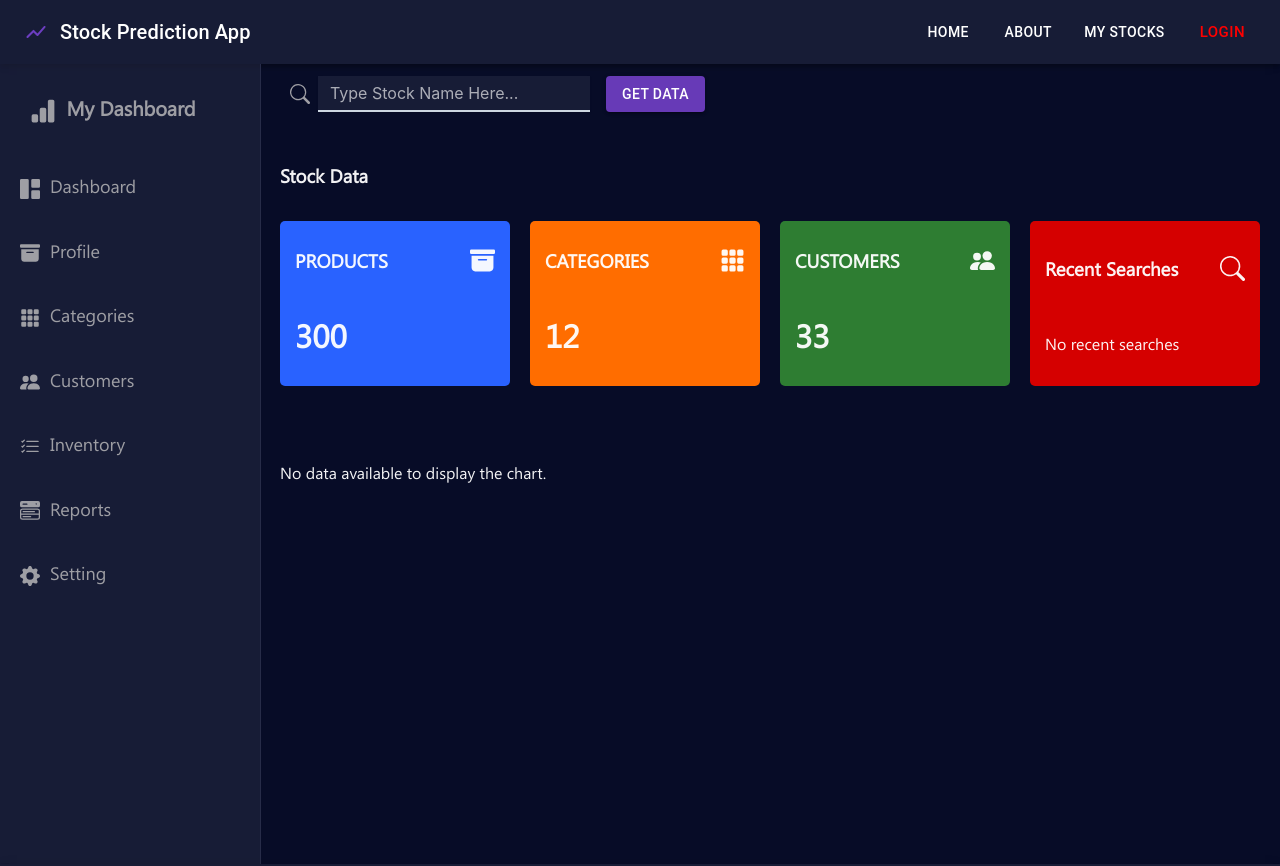
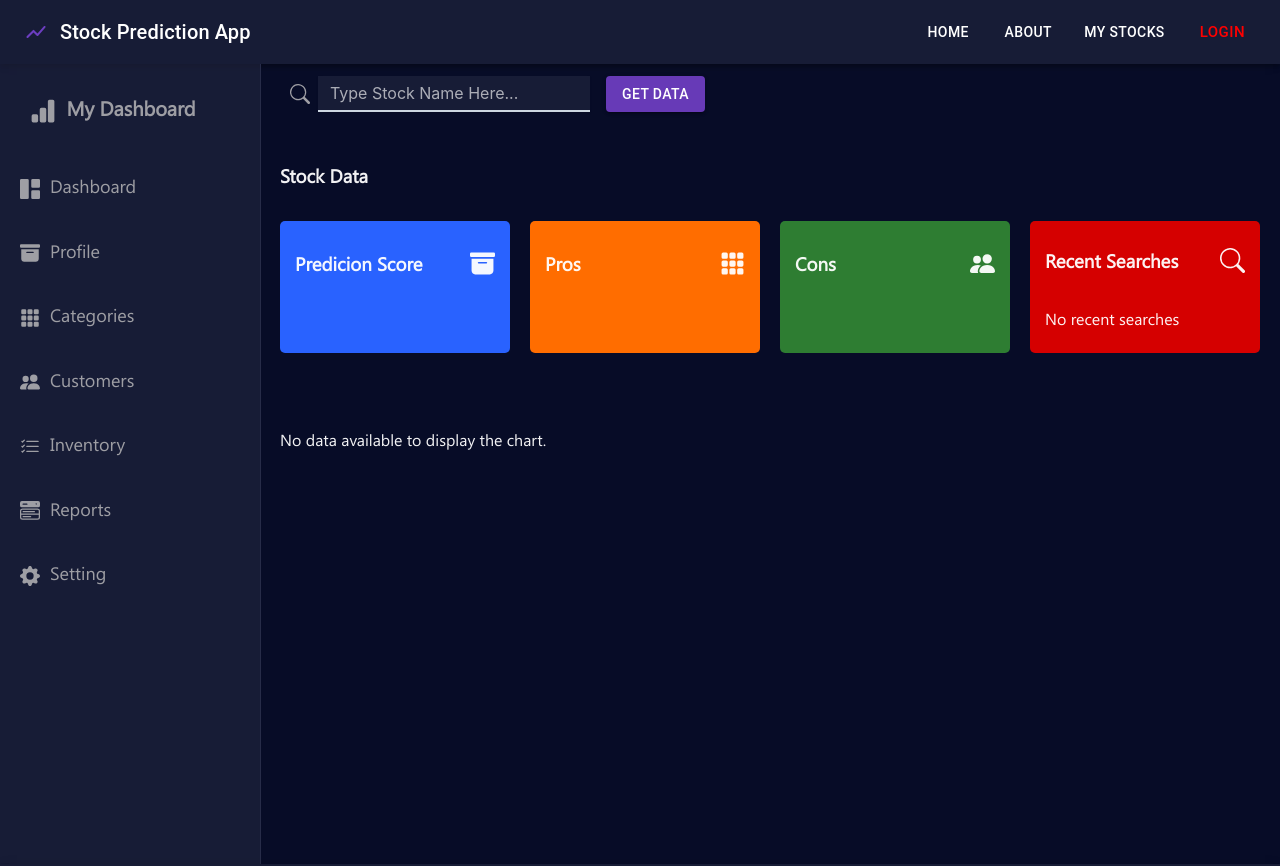
Before and after one commit to nadiahosisy/FullStack-Final-Project-Stocks, a React (Vite) app in the folder client/: page /mystocks in a window 1280 px wide. Shown: the top 866 px of the page. Built offline with nearby package versions, Linux system fonts and the light colour scheme.

Commit message:
added dynamic hisory

```diff
--- a/client/src/api/apiServices.js
+++ b/client/src/api/apiServices.js
@@ -14,9 +14,9 @@ const fetchStockData = async (stockSymbol) => {
     throw error;
   }
 };
-const fetchHistorykData = async (stockSymbol) => {
+const fetchHistorykData = async (userId) => {
   try {
-    const response = await axios.get(`${API_YAHOO_STOCKS}${stockSymbol}`);
+    const response = await axios.get(`${API_YAHOO_STOCKS}${userId}`);
     return response.data;
   } catch (error) {
     console.error("Error fetching stock data:", error);
--- a/client/src/components/Dashboard/Body.jsx
+++ b/client/src/components/Dashboard/Body.jsx
@@ -18,7 +18,8 @@ import {
 } from "recharts";
 
 function Body({ predictedData }) {
-  const { closePricesArray, datesArray } = predictedData;
+  const { closePricesArray, datesArray, predictionScore, pros, cons } =
+    predictedData;
 
   const { userData } = useAuth();
 
@@ -45,26 +46,26 @@ function Body({ predictedData }) {
       <div className="main-cards">
         <div className="card">
           <div className="card-inner">
-            <h3>PRODUCTS</h3>
+            <h3>Predicion Score</h3>
             <BsFillArchiveFill className="card_icon" />
           </div>
-          <h1>300</h1>
+          <h1>{predictionScore}</h1>
         </div>
 
         <div className="card">
           <div className="card-inner">
-            <h3>CATEGORIES</h3>
+            <h3>Pros</h3>
             <BsFillGrid3X3GapFill className="card_icon" />
           </div>
-          <h1>12</h1>
+          <h1>{pros}</h1>
         </div>
 
         <div className="card">
           <div className="card-inner">
-            <h3>CUSTOMERS</h3>
+            <h3>Cons</h3>
             <BsPeopleFill className="card_icon" />
           </div>
-          <h1>33</h1>
+          <h1>{cons}</h1>
         </div>
 
         <div className="card">
@@ -78,7 +79,7 @@ function Body({ predictedData }) {
             userData.searchedStocks.length > 0 ? (
               <ul>
                 {[...userData.searchedStocks]
-                  .slice(-5)
+                  .slice(-4)
                   .reverse()
                   .map((stock, index) => (
                     <li key={index}>{stock}</li>
--- a/client/src/components/Dashboard/Dashboard.jsx
+++ b/client/src/components/Dashboard/Dashboard.jsx
@@ -23,7 +23,7 @@ const Dashboard = () => {
     cons: "",
     recommendation: "",
   });
-  const { userData } = useAuth();
+  const { userData, setUserData } = useAuth();
 
   const handleInputChange = (value) => {
     setInputValue(value);
@@ -56,6 +56,7 @@ const Dashboard = () => {
           userData._id
         );
         console.log("Data was stock", respHistory);
+        setUserData(respHistory.data);
       }
     };
 
--- a/client/src/context/AuthProvider.jsx
+++ b/client/src/context/AuthProvider.jsx
@@ -29,7 +29,9 @@ export const AuthProvider = ({ children }) => {
   };
 
   return (
-    <AuthContext.Provider value={{ userData, updateUserData, logout }}>
+    <AuthContext.Provider
+      value={{ userData, updateUserData, logout, setUserData }}
+    >
       {children}
     </AuthContext.Provider>
   );
```
Also changed, not shown: 1 other file (tests, documents, lock files or other folders).
